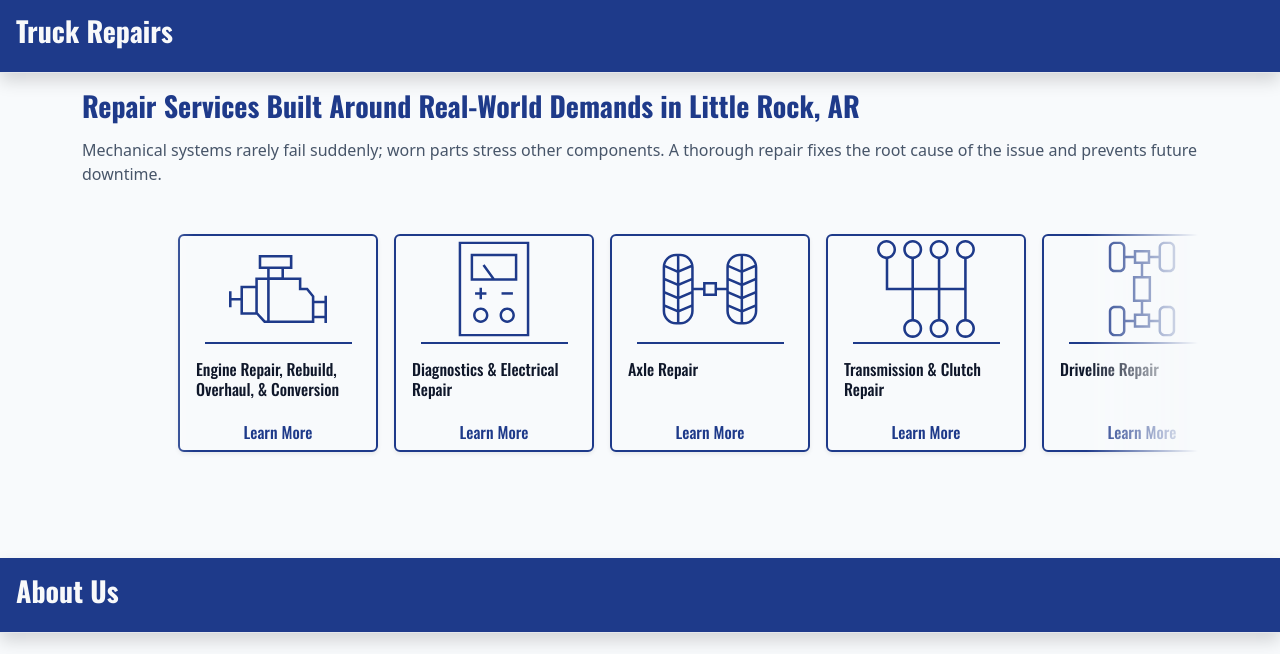
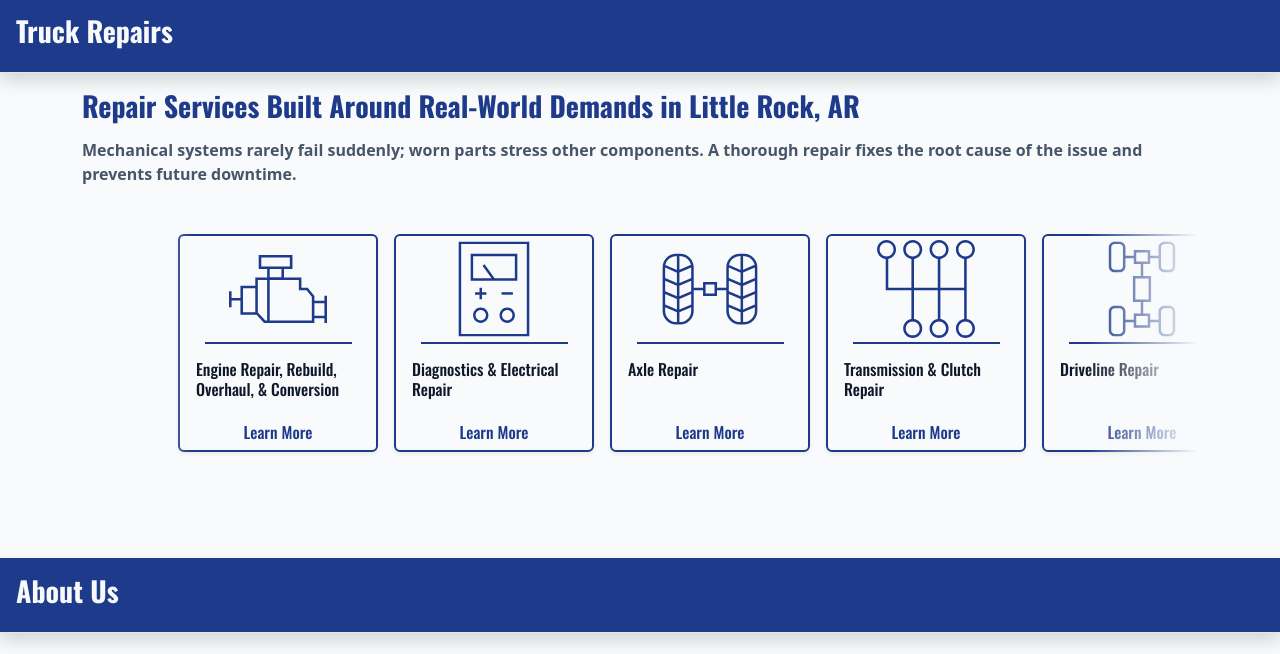
Before and after one commit to HUDMATT/ifsc-34203, a plain HTML site: page final-site-prototype/index.html in a window 1280 px wide. Shown: the part 3800-4454 px from the top of the page. Drawn offline with nearby package versions, Linux system fonts and the light colour scheme.

Commit message:
fix: Adjusted font-weight in repairs sections to match rest of site

```diff
--- a/final-site-prototype/index.html
+++ b/final-site-prototype/index.html
@@ -873,7 +873,7 @@
       </header>
       <div class="container">
         <h3 class="fw-bold text-secondary my-3">Repair Services Built Around Real-World Demands in Little Rock, AR</h3>
-        <p class="text-muted mb-4">Mechanical systems rarely fail suddenly; worn parts stress other components. A
+        <p class="text-muted mb-4 fw-semibold">Mechanical systems rarely fail suddenly; worn parts stress other components. A
           thorough repair fixes the root cause of the issue and prevents future downtime.
         </p>
         <div class="services-scroll-mask">
```
Also changed, not shown: final-site-prototype/dist/output.css (deleted).
